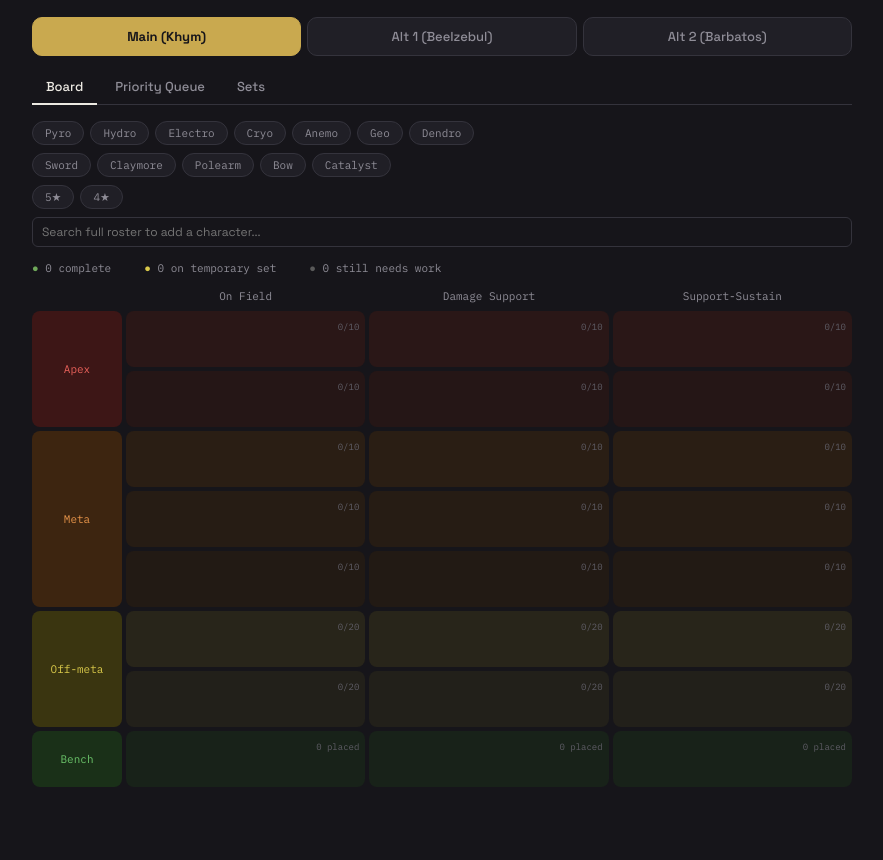
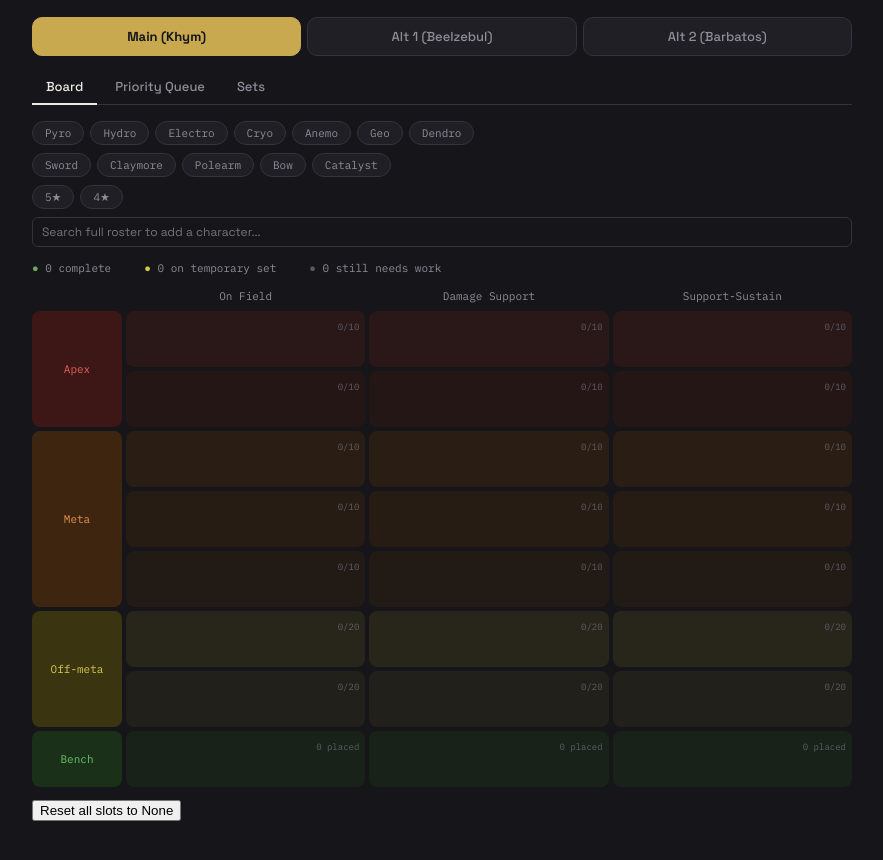
Before and after one commit to atbalaba-dev/genshin-tracker, a plain HTML site: page index.html in a window 1280 px wide. Shown: the part 96-956 px from the top of the page, without its empty margins (198-1081 px from the left). Drawn offline with Linux system fonts and the light colour scheme.

Commit message:
Move Reset all slots to None button to bottom-left of the Board
Co-Authored-By: Claude Sonnet 5.5 <noreply@anthropic.com>
Claude-Session: https://claude.ai/code/session_017MaifQ7ESAUsJsbHercgrn

```diff
--- a/index.html
+++ b/index.html
@@ -256,7 +256,6 @@
     <div class="add-row">
       <span class="empty" style="padding:0;font-size:11px;flex:1;">Ranked by star priority, then lowest completion % first</span>
       <button class="ghost" id="archive-toggle-btn" onclick="toggleArchiveView()">Show archived</button>
-      <button class="ghost" onclick="resetAllSlotStatuses()">Reset all slots to None</button>
       <button class="ghost" onclick="openIOModal()">Export / Import backup</button>
     </div>
     <div class="add-row">
@@ -286,6 +285,9 @@
     <div id="board-summary" style="font-family:'IBM Plex Mono',monospace;font-size:11px;color:var(--text-dim);margin:6px 0 10px;"></div>
     <div class="board-wrap">
       <div class="board-grid" id="board-grid"></div>
+    </div>
+    <div style="margin-top:12px;text-align:left;">
+      <button class="ghost" onclick="resetAllSlotStatuses()">Reset all slots to None</button>
     </div>
   </div>
 </div>
```
